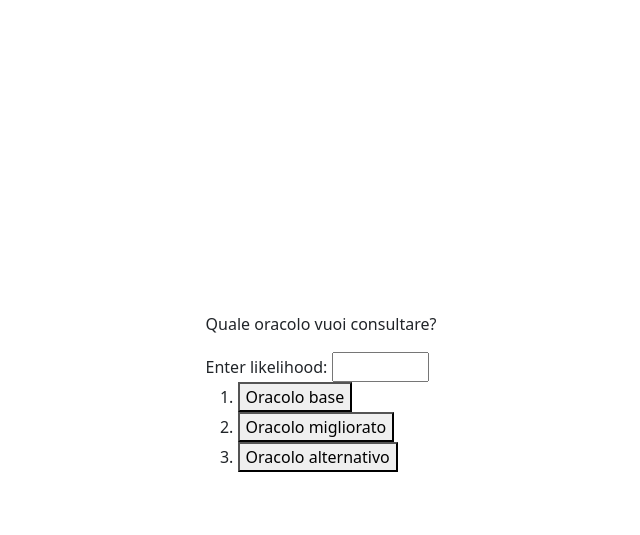
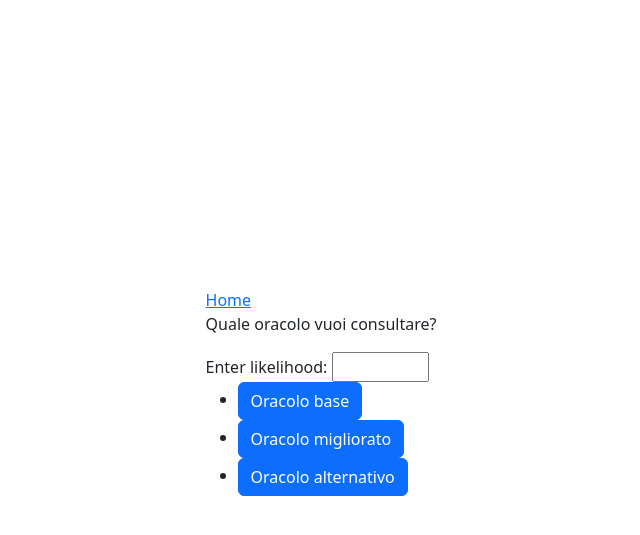
Before and after one commit to LucaBiasiolo/dnd, a Django app: page /dndapp/oracle in a window 1280 px wide. Shown: the top 535 px of the page, without its empty margins (319-959 px from the left). Run offline with Django 5.2, Linux system fonts and the light colour scheme; some libraries are stand-ins or nearby versions.

Commit message:
Migliorato stile e aggiunto link home

```diff
--- a/dndapp/templates/dice.html
+++ b/dndapp/templates/dice.html
@@ -11,7 +11,8 @@
 <body>
     <div class="container d-flex justify-content-center align-items-center" style="height: 100vh;">
         <div>
-            Vista "dice" funzionante
+            <a href="/dndapp" class="link">Home</a>
+            <p>Vista "dice" funzionante</p>
         </div>
     </div>
     <!--TODO: inserire form per numero di dadi e tipo di dadi-->
--- a/dndapp/templates/home.html
+++ b/dndapp/templates/home.html
@@ -13,7 +13,8 @@
     <div class="container d-flex justify-content-center align-items-center" style="height: 100vh;">
         <div>
         <h1>Dnd solo app</h1>
-        <p>Benvenuto nella webapp per giocare in solitario a D&D. Scegli come vuoi procedere:</p>
+        <p>Benvenuto nella webapp per giocare in solitario a D&D!</p>
+        <p>Scegli come vuoi procedere:</p>
         <a href="/dndapp/dice" class="nav-link">1. Lancia un dado</a>
         <a href="/dndapp/oracle" class="nav-link">2. Consulta l'oracolo</a>
         </p>
--- a/dndapp/templates/oracle.html
+++ b/dndapp/templates/oracle.html
@@ -11,16 +11,17 @@
 <body>
     <div class="container d-flex justify-content-center align-items-center" style="height: 100vh;">
         <div>
+        <a href="/dndapp" class="link">Home</a>
         <p>Quale oracolo vuoi consultare?</p>
         <label for="likelihood">Enter likelihood:</label>
         <input type="number" id="likelihood" name="likelihood" min="-10" max="10" form="oracleForm">
 
-        <ol>
+        <ul>
             <li>
                 <form id="oracleForm" action="{% url 'oracolo_base' %}?likelihood=likelihood" method="post">
                     {% csrf_token %}
                     <input type="hidden" name="likelihood" id="likelihoodInput">
-                    <button type="submit"
+                    <button type="submit" class="btn btn-primary"
                         onclick="document.getElementById('likelihoodInput').value = document.getElementById('likelihood').value;">Oracolo
                         base</button>
                 </form>
@@ -29,7 +30,7 @@
                 <form action="{% url 'oracolo_migliorato' %}?likelihood=likelihood" method="post">
                     {% csrf_token %}
                     <input type="hidden" name="likelihood" id="likelihoodInput2">
-                    <button type="submit"
+                    <button type="submit" class="btn btn-primary"
                         onclick="document.getElementById('likelihoodInput2').value = document.getElementById('likelihood').value;">Oracolo
                         migliorato</button>
                 </form>
@@ -38,12 +39,12 @@
                 <form action="{% url 'oracolo_alternativo' %}?likelihood=likelihood" method="post">
                     {% csrf_token %}
                     <input type="hidden" name="likelihood" id="likelihoodInput3">
-                    <button type="submit"
+                    <button type="submit" class="btn btn-primary"
                         onclick="document.getElementById('likelihoodInput3').value = document.getElementById('likelihood').value;">Oracolo
                         alternativo</button>
                 </form>
             </li>
-        </ol>
+        </ul>
     </div>
 </div>
 </body>
```
